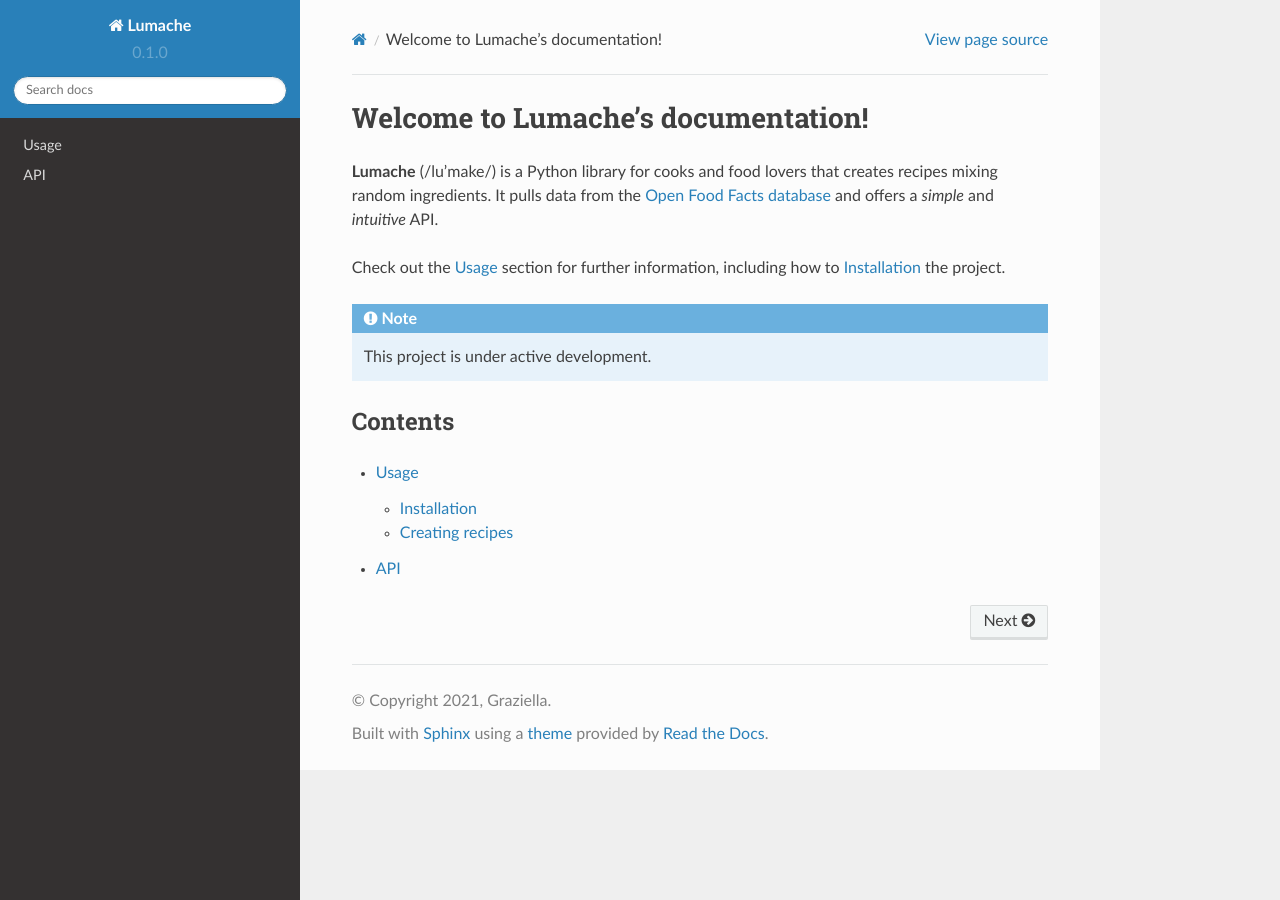
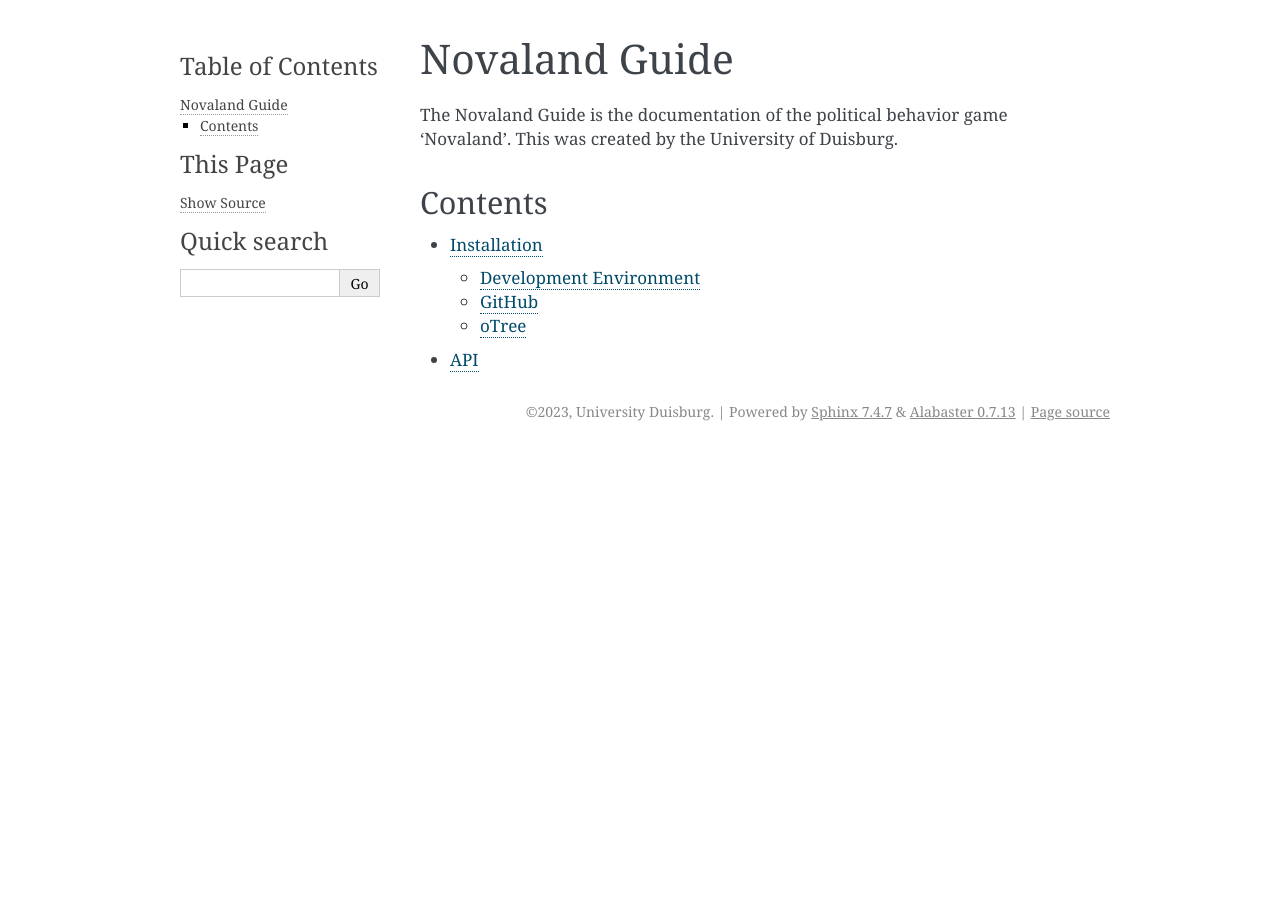
Before and after one commit to EmpPowiUDE/NovalandGuide, a Sphinx documentation site: the page built from docs/source/index.rst, in a window 1280 px wide. Built offline with Sphinx 7.4.7, drawn with Linux system fonts in a browser that asks for light colours.

Commit message:
First Steps

```diff
--- a/docs/source/api.rst
+++ b/docs/source/api.rst
@@ -1,7 +1,2 @@
 API
 ===
-
-.. autosummary::
-   :toctree: generated
-
-   lumache
--- a/docs/source/conf.py
+++ b/docs/source/conf.py
@@ -1,35 +1,28 @@
 # Configuration file for the Sphinx documentation builder.
+#
+# For the full list of built-in configuration values, see the documentation:
+# https://www.sphinx-doc.org/en/master/usage/configuration.html
 
-# -- Project information
+# -- Project information -----------------------------------------------------
+# https://www.sphinx-doc.org/en/master/usage/configuration.html#project-information
 
-project = 'Lumache'
-copyright = '2021, Graziella'
-author = 'Graziella'
+project = 'NovalandGuide'
+copyright = '2023, University Duisburg'
+author = 'University Duisburg'
+release = '0.1'
 
-release = '0.1'
-version = '0.1.0'
+# -- General configuration ---------------------------------------------------
+# https://www.sphinx-doc.org/en/master/usage/configuration.html#general-configuration
 
-# -- General configuration
-
-extensions = [
-    'sphinx.ext.duration',
-    'sphinx.ext.doctest',
-    'sphinx.ext.autodoc',
-    'sphinx.ext.autosummary',
-    'sphinx.ext.intersphinx',
-]
-
-intersphinx_mapping = {
-    'python': ('https://docs.python.org/3/', None),
-    'sphinx': ('https://www.sphinx-doc.org/en/master/', None),
-}
-intersphinx_disabled_domains = ['std']
+extensions = []
 
 templates_path = ['_templates']
+exclude_patterns = []
 
-# -- Options for HTML output
 
-html_theme = 'sphinx_rtd_theme'
 
-# -- Options for EPUB output
-epub_show_urls = 'footnote'
+# -- Options for HTML output -------------------------------------------------
+# https://www.sphinx-doc.org/en/master/usage/configuration.html#options-for-html-output
+
+html_theme = 'alabaster'
+html_static_path = ['_static']
--- a/docs/source/index.rst
+++ b/docs/source/index.rst
@@ -1,22 +1,16 @@
-Welcome to Lumache's documentation!
-===================================
+.. NovalandGuide documentation master file, created by
+   sphinx-quickstart on Thu Jan 26 17:54:42 2023.
+   You can adapt this file completely to your liking, but it should at least
+   contain the root `toctree` directive.
 
-**Lumache** (/lu'make/) is a Python library for cooks and food lovers
-that creates recipes mixing random ingredients.
-It pulls data from the `Open Food Facts database <https://world.openfoodfacts.org/>`_
-and offers a *simple* and *intuitive* API.
+Novaland Guide
+=========================================
 
-Check out the :doc:`usage` section for further information, including
-how to :ref:`installation` the project.
-
-.. note::
-
-   This project is under active development.
+The Novaland Guide is the documentation of the political behavior game 'Novaland'.
+This was created by the University of Duisburg.
 
 Contents
---------
-
+-----------------------------------------
 .. toctree::
-
    usage
    api
--- a/docs/source/usage.rst
+++ b/docs/source/usage.rst
@@ -1,33 +1,21 @@
-Usage
-=====
+Installation
+======================
 
-.. _installation:
+Development Environment
+------------------------
+You are free to use any development environment you like.
+This project was written with PyCharm. The advantage of PyCharm is that it has been developed especially for Python.
 
-Installation
-------------
 
-To use Lumache, first install it using pip:
+GitHub
+------------------------
+The project is uploaded to Github. The first is to Sign in or to create an account on GitHub.
+When you are logged in you need to download this reposority.
 
 .. code-block:: console
 
-   (.venv) $ pip install lumache
+   https://github.com/Nordwindfeld/Novaland.git
 
-Creating recipes
-----------------
-
-To retrieve a list of random ingredients,
-you can use the ``lumache.get_random_ingredients()`` function:
-
-.. autofunction:: lumache.get_random_ingredients
-
-The ``kind`` parameter should be either ``"meat"``, ``"fish"``,
-or ``"veggies"``. Otherwise, :py:func:`lumache.get_random_ingredients`
-will raise an exception.
-
-.. autoexception:: lumache.InvalidKindError
-
-For example:
-
->>> import lumache
->>> lumache.get_random_ingredients()
-['shells', 'gorgonzola', 'parsley']
+oTree
+------------------------
+Novaland is a project based on 'oTree'. oTree is a plattform for behavioral research and experiments.
```
